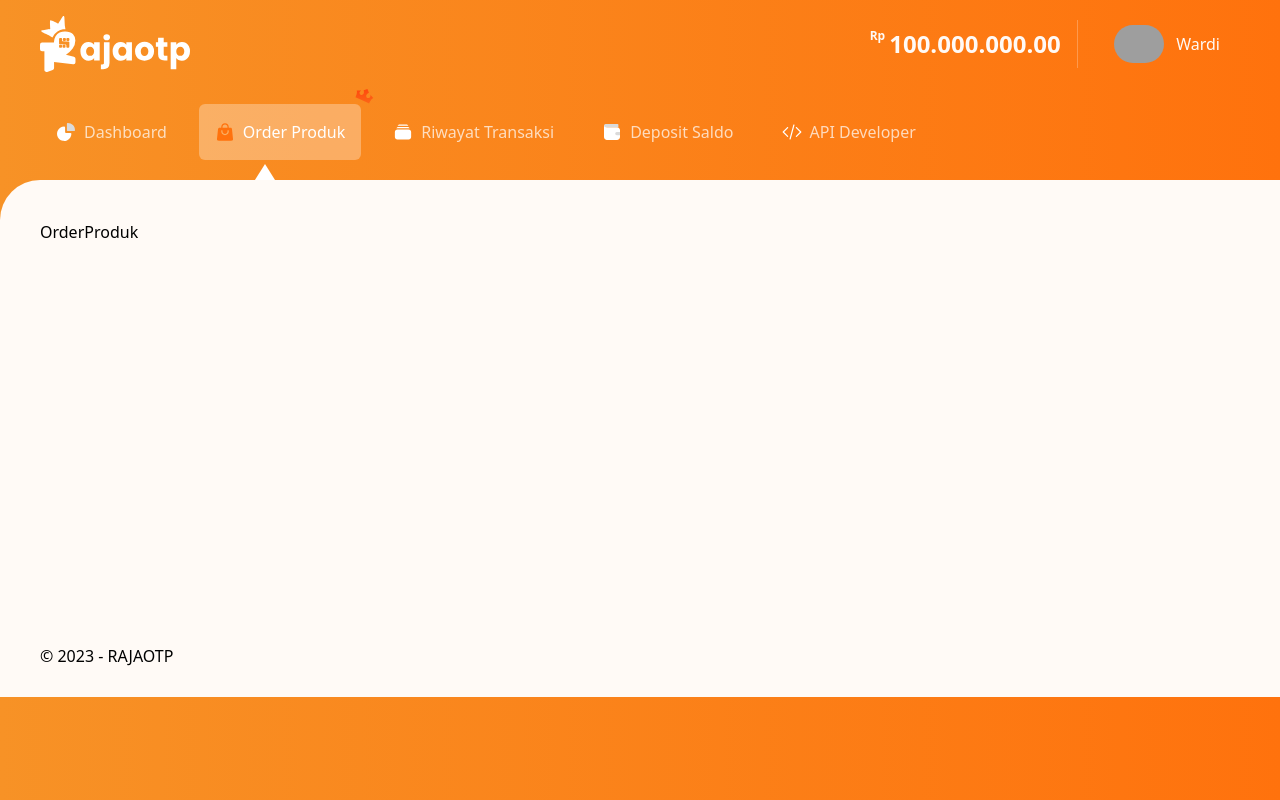
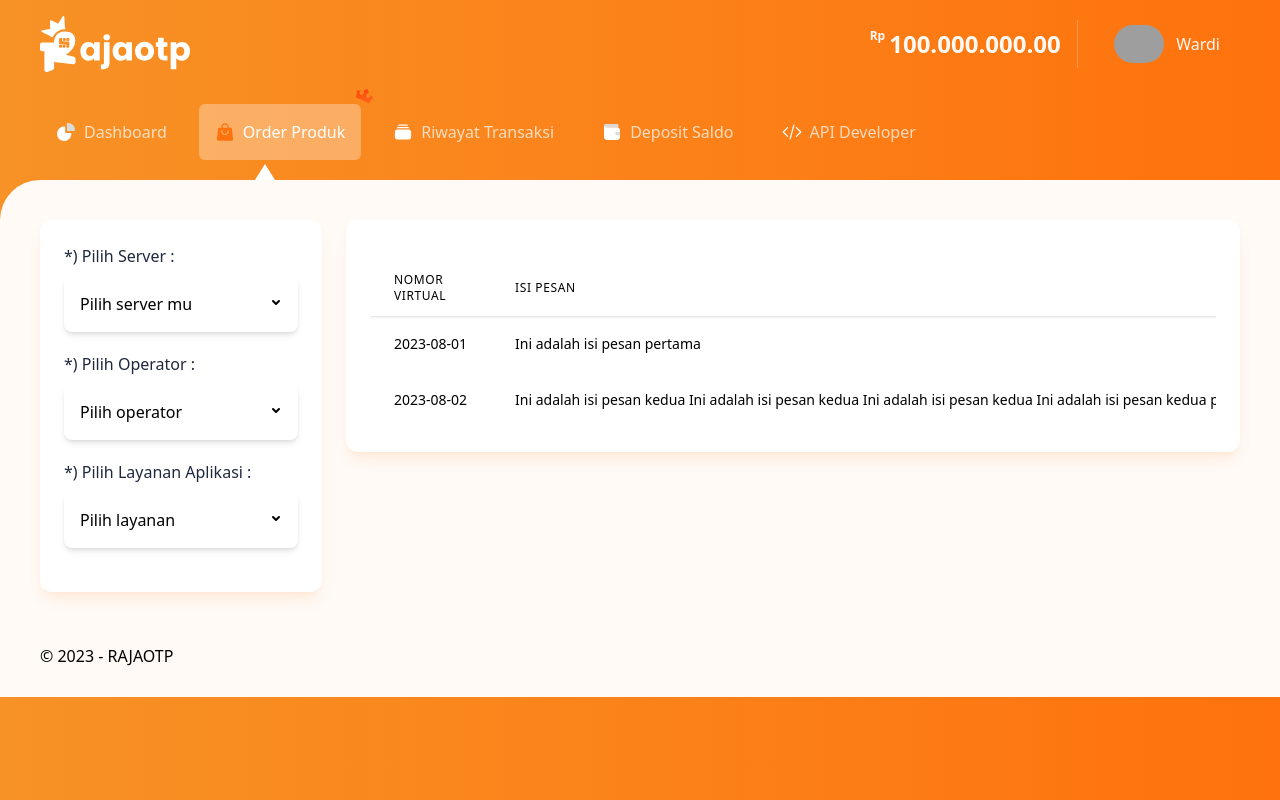
Before and after one commit to wardydev/raja-otp, a React (Vite) app: page /order in a window 1280 px wide. Built offline with nearby package versions, Linux system fonts and the light colour scheme; grey boxes are pictures that could not be loaded.

Commit message:
feat/add order product page

```diff
--- a/src/components/CardContiner.tsx
+++ b/src/components/CardContiner.tsx
@@ -2,7 +2,7 @@ import React from "react";
 
 const CardContiner = ({ children }: { children: React.ReactNode }) => {
   return (
-    <div className="bg-[white] shadow-lg shadow-primary-100/10 rounded-xl p-6 mt-8">
+    <div className="bg-[white] shadow-lg shadow-primary-100/10 rounded-xl p-6">
       {children}
     </div>
   );
--- /dev/null
+++ b/src/components/Dropdown.tsx
@@ -0,0 +1,75 @@
+import React, { useState } from "react";
+import { IDropdown, IDropdownItem } from "../utils/interfaces";
+
+const Dropdown: React.FC<IDropdown> = ({ label, options, defaultValue }) => {
+  const [selectedOption, setSelectedOption] = useState<IDropdownItem | null>(
+    null
+  );
+  const [isOpen, setIsOpen] = useState(false);
+
+  const toggleDropdown = () => {
+    setIsOpen(!isOpen);
+  };
+
+  const handleOptionClick = (option: IDropdownItem) => {
+    setSelectedOption(option);
+    setIsOpen(false);
+  };
+
+  return (
+    <div className="relative inline-block text-left w-full mb-5">
+      <h4
+        className="font-medium text-dark cursor-default"
+        onClick={() => setIsOpen(!isOpen)}
+      >
+        {label}
+      </h4>
+      <div className="mt-2">
+        <button
+          type="button"
+          className="flex w-full justify-between items-center py-4 px-4 rounded-lg shadow-md bg-[white] shadow-dark-100/5"
+          onClick={toggleDropdown}
+        >
+          {selectedOption ? selectedOption.label : defaultValue}
+          <svg
+            className="-mr-1 ml-2 h-5 w-5"
+            xmlns="http://www.w3.org/2000/svg"
+            viewBox="0 0 20 20"
+            fill="currentColor"
+            aria-hidden="true"
+          >
+            <path
+              fillRule="evenodd"
+              d="M6.293 6.293a1 1 0 011.414 0L10 8.586l2.293-2.293a1 1 0 111.414 1.414l-3 3a1 1 0 01-1.414 0l-3-3a1 1 0 010-1.414z"
+              clipRule="evenodd"
+            />
+          </svg>
+        </button>
+      </div>
+
+      {isOpen && (
+        <div className="bg-[white] absolute top-24 left-0 w-full z-20 shadow-2xl shadow-primary-100/20 rounded-lg">
+          <div
+            className="py-1"
+            role="menu"
+            aria-orientation="vertical"
+            aria-labelledby="options-menu"
+          >
+            {options.map((option) => (
+              <button
+                key={option.value}
+                className="block w-full text-left px-4 py-2 text-sm hover:bg-[#e9e9e9]"
+                role="menuitem"
+                onClick={() => handleOptionClick(option)}
+              >
+                {option.label}
+              </button>
+            ))}
+          </div>
+        </div>
+      )}
+    </div>
+  );
+};
+
+export default Dropdown;
--- /dev/null
+++ b/src/components/DropdownInput.tsx
@@ -0,0 +1,102 @@
+import React, { useState, useEffect } from "react";
+import { IDropdown, IDropdownItem } from "../utils/interfaces";
+
+const DropdownInput: React.FC<IDropdown> = ({
+  label,
+  options,
+  defaultValue,
+}) => {
+  const [selectedOption, setSelectedOption] = useState<IDropdownItem | null>(
+    null
+  );
+  const [isOpen, setIsOpen] = useState(false);
+  const [inputValue, setInputValue] = useState("");
+  const [filteredOptions, setFilteredOptions] = useState(options);
+
+  const toggleDropdown = () => {
+    setIsOpen(!isOpen);
+  };
+
+  const handleOptionClick = (option: IDropdownItem) => {
+    setSelectedOption(option);
+    setIsOpen(false);
+    setInputValue("");
+  };
+
+  const handleInputSelectValue = (e: React.ChangeEvent<HTMLInputElement>) => {
+    setInputValue(e.target.value);
+  };
+
+  useEffect(() => {
+    setFilteredOptions(
+      options.filter((opt) => {
+        return opt.label.toLowerCase().includes(inputValue);
+      })
+    );
+  }, [inputValue, options]);
+
+  return (
+    <div className="relative inline-block text-left w-full mb-5">
+      <h4
+        className="font-medium text-dark cursor-default"
+        onClick={toggleDropdown}
+      >
+        {label}
+      </h4>
+      <div className="mt-2">
+        <button
+          type="button"
+          className="flex w-full justify-between items-center py-4 px-4 rounded-lg shadow-md bg-[white] shadow-dark-100/5"
+          onClick={toggleDropdown}
+        >
+          {selectedOption ? selectedOption.label : defaultValue}
+          <svg
+            className="-mr-1 ml-2 h-5 w-5"
+            xmlns="http://www.w3.org/2000/svg"
+            viewBox="0 0 20 20"
+            fill="currentColor"
+            aria-hidden="true"
+          >
+            <path
+              fillRule="evenodd"
+              d="M6.293 6.293a1 1 0 011.414 0L10 8.586l2.293-2.293a1 1 0 111.414 1.414l-3 3a1 1 0 01-1.414 0l-3-3a1 1 0 010-1.414z"
+              clipRule="evenodd"
+            />
+          </svg>
+        </button>
+      </div>
+
+      {isOpen && (
+        <div className="bg-[white] absolute bottom-16 left-0 w-full z-20 shadow-2xl shadow-primary-100/20 rounded-lg">
+          <div
+            className="p-3 h-[200px] overflow-auto"
+            role="menu"
+            aria-orientation="vertical"
+            aria-labelledby="options-menu"
+          >
+            <div className="mb-4">
+              <input
+                type="text"
+                className="border border-[#e9e9e9] w-full py-3 px-2 rounded-lg focus:outline-none"
+                placeholder="Pilih layanan"
+                onChange={handleInputSelectValue}
+              />
+            </div>
+            {filteredOptions.map((option) => (
+              <button
+                key={option.value}
+                className="block w-full text-left px-4 py-2 text-sm hover:bg-[#e9e9e9]"
+                role="menuitem"
+                onClick={() => handleOptionClick(option)}
+              >
+                {option.label}
+              </button>
+            ))}
+          </div>
+        </div>
+      )}
+    </div>
+  );
+};
+
+export default DropdownInput;
--- a/src/components/index.ts
+++ b/src/components/index.ts
@@ -1,4 +1,6 @@
 import Layout from "./Layout";
 import CardContiner from "./CardContiner";
+import Dropdown from "./Dropdown";
+import DropdownInput from "./DropdownInput";
 
-export { Layout, CardContiner };
+export { Layout, CardContiner, Dropdown, DropdownInput };
--- a/src/pages/Dashboard/index.tsx
+++ b/src/pages/Dashboard/index.tsx
@@ -12,10 +12,12 @@ const Dashboard = () => {
           <TabsBar />
         </div>
       </div>
-      <CardContiner>
-        <h2 className="text-lg font-semibold text-dark">Informasi Terkini</h2>
-        <Table />
-      </CardContiner>
+      <div className="mt-8">
+        <CardContiner>
+          <h2 className="text-lg font-semibold text-dark">Informasi Terkini</h2>
+          <Table />
+        </CardContiner>
+      </div>
     </Layout>
   );
 };
--- /dev/null
+++ b/src/pages/OrderProduk/Table.tsx
@@ -0,0 +1,66 @@
+import { DummyDataTable } from "../../utils/helper";
+
+const Table = () => {
+  return (
+    <div className="mt-4 overflow-x-auto">
+      <table className="min-w-full">
+        <thead className="shadow">
+          <tr>
+            <th
+              scope="col"
+              className="px-6 py-3 text-left text-xs font-medium text-gray-500 uppercase tracking-wider"
+            >
+              Nomor Virtual
+            </th>
+            <th
+              scope="col"
+              className="px-6 py-3 text-left text-xs font-medium text-gray-500 uppercase tracking-wider"
+            >
+              Isi Pesan
+            </th>
+            <th
+              scope="col"
+              className="px-6 py-3 text-left text-xs font-medium text-gray-500 uppercase tracking-wider"
+            >
+              Sisa Waktu
+            </th>
+            <th
+              scope="col"
+              className="px-6 py-3 text-left text-xs font-medium text-gray-500 uppercase tracking-wider"
+            >
+              Aksi
+            </th>
+          </tr>
+        </thead>
+        <tbody className="">
+          {DummyDataTable.map((item, index) => (
+            <tr key={index}>
+              <td className="px-6 py-4 whitespace-nowrap">
+                <div className="text-sm text-gray-900">{item.tanggal}</div>
+              </td>
+              <td className="px-6 py-4 whitespace-nowrap">
+                <div className="text-sm text-gray-900">{item.isi}</div>
+              </td>
+              <td className="px-6 py-4 whitespace-nowrap">
+                <span
+                  className={`px-2 inline-flex text-xs leading-5 font-semibold rounded-full ${
+                    item.status === "Aktif"
+                      ? "bg-green-100 text-green-800"
+                      : "bg-red-100 text-red-800"
+                  }`}
+                >
+                  {item.status}
+                </span>
+              </td>
+              <td className="px-6 py-4 whitespace-nowrap">
+                <div className="text-sm text-gray-900">Aksi</div>
+              </td>
+            </tr>
+          ))}
+        </tbody>
+      </table>
+    </div>
+  );
+};
+
+export default Table;
--- a/src/pages/OrderProduk/index.tsx
+++ b/src/pages/OrderProduk/index.tsx
@@ -1,8 +1,41 @@
-import React from "react";
-import { Layout } from "../../components";
+import {
+  CardContiner,
+  Dropdown,
+  DropdownInput,
+  Layout,
+} from "../../components";
+import Table from "./Table";
+import { options } from "../../utils/helper";
 
 const OrderProduk = () => {
-  return <Layout>OrderProduk</Layout>;
+  return (
+    <Layout>
+      <div className="grid grid-cols-1 md:grid-cols-4 lg:grid-cols-4 gap-x-0 md:gap-x-4 lg:gap-x-6">
+        <CardContiner>
+          <Dropdown
+            label="*) Pilih Server :"
+            options={options}
+            defaultValue="Pilih server mu"
+          />
+          <Dropdown
+            label="*) Pilih Operator :"
+            options={options}
+            defaultValue="Pilih operator"
+          />
+          <DropdownInput
+            label="*) Pilih Layanan Aplikasi :"
+            options={options}
+            defaultValue="Pilih layanan"
+          />
+        </CardContiner>
+        <div className="col-span-3">
+          <CardContiner>
+            <Table />
+          </CardContiner>
+        </div>
+      </div>
+    </Layout>
+  );
 };
 
 export default OrderProduk;
--- a/src/utils/helper.tsx
+++ b/src/utils/helper.tsx
@@ -25,9 +25,16 @@ const DummyDataTable = [
   },
   {
     tanggal: "2023-08-02",
-    isi: "Ini adalah isi pesan kedua",
+    isi: "Ini adalah isi pesan kedua Ini adalah isi pesan kedua Ini adalah isi pesan kedua Ini adalah isi pesan kedua pesan kedua Ini adalah isi pesan kedua Ini adalah isi pesan kedua ",
     status: "Tidak Aktif",
   },
 ];
 
-export { itemsTabbar, DummyDataTable };
+const options = [
+  { label: "XL Axiata", value: "Axiata" },
+  { label: "Gojek", value: "Gojek" },
+  { label: "Gocar", value: "Gocar" },
+  { label: "Tokopedia", value: "tokopedia" },
+];
+
+export { itemsTabbar, DummyDataTable, options };
--- /dev/null
+++ b/src/utils/interfaces.tsx
@@ -0,0 +1,12 @@
+interface IDropdownItem {
+  label: string;
+  value: string;
+}
+
+interface IDropdown {
+  label: string;
+  options: IDropdownItem[];
+  defaultValue: string;
+}
+
+export type { IDropdownItem, IDropdown };
```
